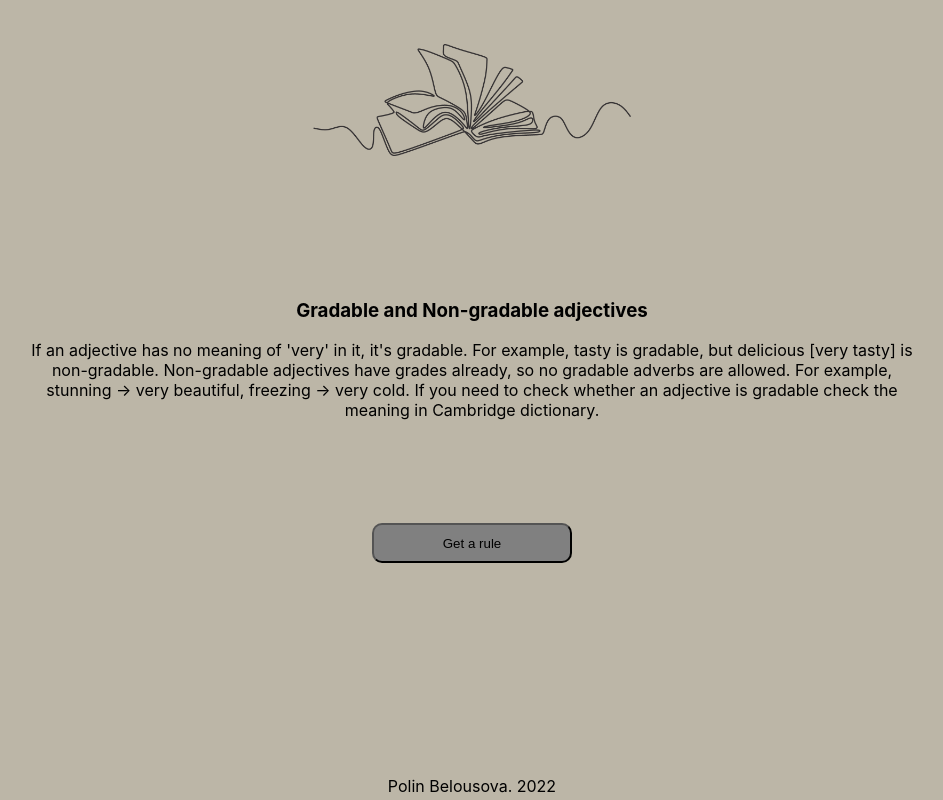
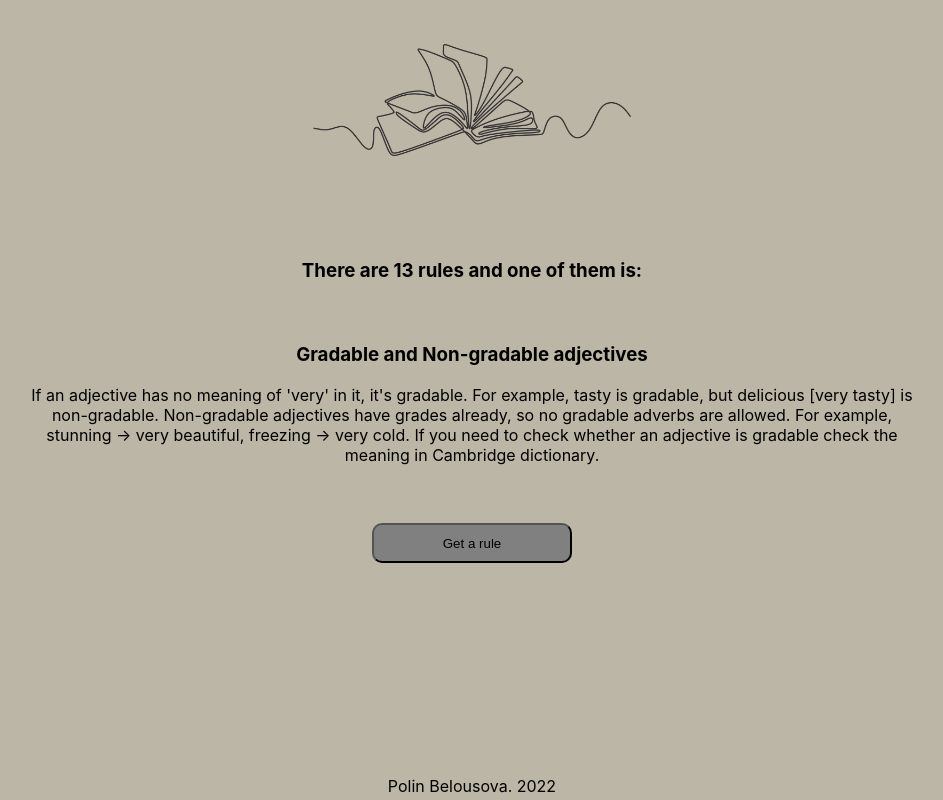
Before and after one commit to melission/english-grammar-revision, a React (Create React App) app: page / in a window 1280 px wide. Shown: the whole page, without its empty margins (168-1111 px from the left). Built offline with nearby package versions, Linux system fonts and the light colour scheme.

Commit message:
added a h3 with info about the number of rules.

```diff
--- a/src/App.js
+++ b/src/App.js
@@ -10,16 +10,6 @@ function App() {
     let newIndex = -1
     // let doubleRule = double_rules[Math.floor((Math.random() * double_rules.length))];
     let [doubleRule, setDoubleRule] = useState(double_rules[Math.floor((Math.random() * double_rules.length))]);
-    // let getNewRule = () => {
-    //     let newIndex = Math.floor((Math.random() * double_rules.length))
-    //     console.log(index, newIndex)
-    //     if (newIndex !== index) {
-    //         index = newIndex;
-    //         doubleRule = double_rules[index];
-    //     } else {
-    //         doubleRule = 'the same number';
-    //     }
-    // };
 
   return (
       <div  className="App">
@@ -27,6 +17,7 @@ function App() {
               <img src={book} className="App-logo" alt="book image"/>
           </header>
           <div className="App-info_block">
+              <h3>There are {double_rules.length} rules and one of them is:</h3>
               <div className="info-block_grammar-rule">
                   {/*{rule}*/}
                   <h3>{doubleRule[0]}</h3>
```
